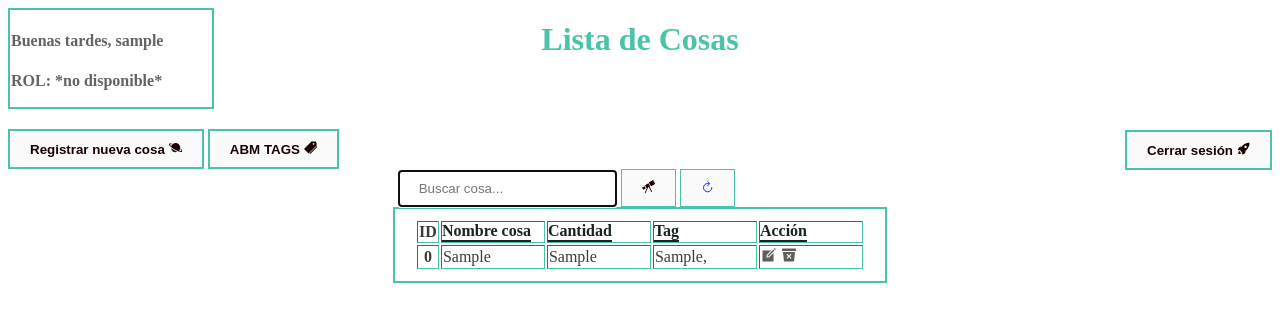
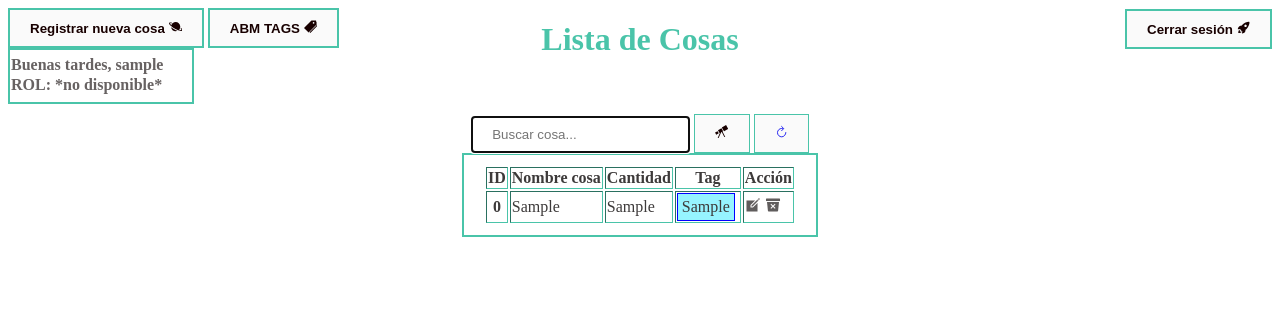
Before and after one commit to watefa1/capacitacion_gguevara, a CodeIgniter app: page /database/cosas in a window 1280 px wide. Shown: the top 322 px of the page. Run offline with CodeIgniter, Linux system fonts and the light colour scheme; the visitor is signed in with stand-in values (Sample User, id 1); tables that the repository leaves empty or names only in its code hold one stand-in row (values such as "Sample post").

Commit message:
auditoria + ajustes css

```diff
--- a/application/controllers/Cosas.php
+++ b/application/controllers/Cosas.php
@@ -33,9 +33,18 @@ class Cosas extends CI_Controller {
         $this->load->view('cosas', array("data" => $data, "nombreUsuario" => $nombreUsuario));
     }
 
-    public function delete($id)
+	public function delete($id)
 	{
-	    $this->Cosas_model->delete($id);
+	    if (!$this->session->userdata('nombre_usuario')) {
+			redirect('login?alert=1');
+		}
+
+	    $nombreUsuario = $this->session->userdata('nombre_usuario');
+	    $this->load->model("Cosas_model");
+	    $usuario = $this->Cosas_model->obtenerIdPorNombreUsuario($nombreUsuario);
+
+	    $this->Cosas_model->delete($id, $usuario);
+
 	    $response = array("success" => true);
 	    echo json_encode($response);
 	}
--- a/application/css/Style.css
+++ b/application/css/Style.css
@@ -104,19 +104,31 @@
 		  }
 
 		.cuadro {
-			width: 200px;
-            border: 1px solid #4ac4a9;
+			width: 180px;
+            border: 2px solid #4ac4a9;
             padding: 1px;
-			margin-bottom: 20px;
+			margin-bottom: 10px;
             top: 1;
             left: 1;
-			border: 2px solid;
+			height: 50px;
 		  }
 
-		  .usuariopalabra {
+		  .usuariopalabraa {
 			color: #676262;
 			font-weight: bold;
 			text-decoration: none;
+			position: absolute;
+			top: 35px;
+			left: 11px;
+		}
+
+		.usuariopalabrab {
+			color: #676262;
+			font-weight: bold;
+			text-decoration: none;
+			position: absolute;
+			top: 60px;
+			left: 11px;
 		}
 
 		.modal {
--- a/application/models/Usuarios_model.php
+++ b/application/models/Usuarios_model.php
@@ -41,5 +41,4 @@ class Usuarios_model extends CI_Model {
 	        return false;
 	    }
 	}
-
 }
--- a/application/views/cosas.php
+++ b/application/views/cosas.php
@@ -49,10 +49,6 @@ if ($hora >= 6 && $hora < 12) {
 </head>
 
 <body>
-    <div class="cuadro">
-        <h4 class="usuariopalabra"> <?php echo $saludo; ?>, <?php echo $nombreUsuario; ?></h4>
-        <p class="usuariopalabra"> ROL: *no disponible*</p>
-    </div>
 	<h1 data-title="Lista de Cosas" style="position: fixed; top: 0; left: 50%; transform: translateX(-50%);">Lista de Cosas</h1>
     <button class="my-button">
 		<a href="/RegistroDeCosas" class="colorpalabrasboton">Registrar nueva cosa <ion-icon name="planet-sharp"></ion-icon></a>
@@ -69,6 +65,10 @@ if ($hora >= 6 && $hora < 12) {
     <button class="my-button logout-button">
 		<a href="<?php echo base_url('Login/logout'); ?>" class="colorpalabrasboton">Cerrar sesión <ion-icon name="rocket-sharp"></ion-icon></a>
     </button>
+	<div class="cuadro">
+		<h4 class="usuariopalabraa"> <?php echo $saludo; ?>, <?php echo $nombreUsuario; ?></h4>
+		<p class="usuariopalabrab"> ROL: *no disponible*</p>
+	</div>
     <center>
         <div class="result-container">
             <form id="search-form" method="get">
@@ -77,13 +77,20 @@ if ($hora >= 6 && $hora < 12) {
                 <button class="my-button1" type="submit"><ion-icon name="telescope-sharp"></ion-icon></button>
                 <button class="my-button1"><a href="Cosas"><ion-icon name="refresh-sharp"></ion-icon></a></button>
             </form>
+			<?php
+				$tagColors = array(
+				    1 => array('background' => '#96F4FF', 'border' => 'blue'),
+				    2 => array('background' => '#FEC1B5', 'border' => 'red'),
+					3 => array('background' => '#FF96F9', 'border' => 'cyan'),
+				);
+				?>
 			<table class="tabla" border="1">
    				 <tr>
    				     <th>ID</th>
-                    <th class="moving-border" data-title="Nombre cosa"></th>
-                    <th class="moving-border" data-title="Cantidad"></th>
-                    <th class="moving-border" data-title="Tag"></th>
-                    <th class="moving-border" data-title="Acción"></th>
+   				     <th>Nombre cosa</th>
+   				     <th>Cantidad</th>
+   				     <th>Tag</th>
+   				     <th>Acción</th>
    				 </tr>
    				 <?php foreach($data as $key => $value): ?>
    				 <tr>
@@ -93,7 +100,18 @@ if ($hora >= 6 && $hora < 12) {
    				     <td>
             <?php if (property_exists($value, 'tags') && is_array($value->tags)): ?>
                 <?php foreach ($value->tags as $tag): ?>
-                        <?php echo $tag->tag . ', '; ?>
+                    <?php
+                        $tagId = $tag->id;
+
+                        if (array_key_exists($tagId, $tagColors)) {
+                            $background = $tagColors[$tagId]['background'];
+                            $border = $tagColors[$tagId]['border'];
+                        } else {
+                            $background = '#ECECEC';
+                            $border = '#333';
+                        }
+                    ?>
+                    <span style="display: inline-block; padding: 4px; border: 1px solid <?php echo $border; ?>; background-color: <?php echo $background; ?>; margin-right: 4px;"><?php echo $tag->tag; ?></span>
                 <?php endforeach; ?>
             <?php endif; ?>
         </td>
```
Also changed, not shown: application/controllers/CosasEdit.php (+8 -5 lines), application/controllers/RegistroDeCosas.php (+13 -3 lines), application/models/Cosas_model.php (+30 -10 lines). Lines whose indentation alone changed are shown as unchanged.
